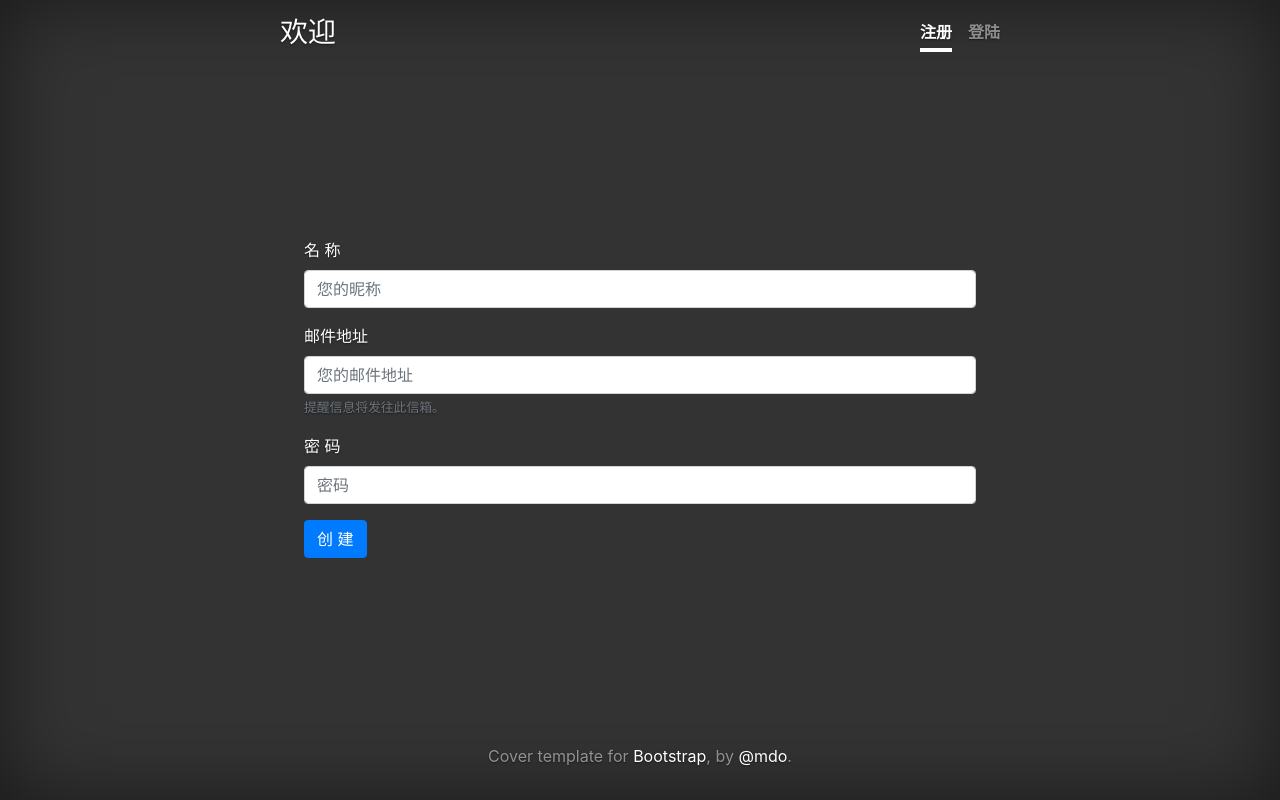
After one commit to joyc/currency_remind, a Flask app: page /register in a window 1280 px wide. The commit adds this page. Run offline with Flask 2, Linux system fonts and the light colour scheme; some libraries are stand-ins or nearby versions.

Commit message:
add register and login page

```diff
--- a/app.py
+++ b/app.py
@@ -1,7 +1,12 @@
-from flask import Flask, render_template
+from flask import Flask, render_template, request, session, redirect
 from modules.money import Money
+from modules.user import User
+from modules.database import Database
+
 
 app = Flask(__name__)
+app.secret_key = "test123"
+Database.initialize()
 
 
 @app.route('/')
@@ -10,5 +15,47 @@ def home():
     return render_template('home.html', money_dict=monen_dict, positon=positon)
 
 
+@app.route('/register', methods=['GET', 'POST'])
+def register():
+    if request.method == 'POST':
+        name = request.form['InputName']
+        email = request.form['InputEmail']
+        password = request.form['InputPassword']
+        result = User.register_user(name, email, password)
+        if result:
+            session['email'] = email
+            session['name'] = name
+            return redirect('/')
+        else:
+            message = "该电子信箱已存在。"
+            return render_template("register.html", message=message)
+    else:
+        return render_template("register.html")
+
+
+@app.route('/login', methods=['GET', 'POST'])
+def login():
+    if request.method == 'POST':
+        email = request.form['InputEmail']
+        password = request.form['InputPassword']
+        result = User.check_user(email, password)
+        if result:
+            session['email'] = email
+            session['password'] = password
+            return redirect('/')
+        else:
+            message = "邮箱或密码错误！"
+            return render_template('login.html', message=message)
+    else:
+        return render_template('login.html')
+
+
+@app.route('/logout')
+def logout():
+    session['email'] = None
+    session['password'] = None
+    return redirect('/')
+
+
 if __name__ == '__main__':
     app.run(debug=True)
--- a/modules/user.py
+++ b/modules/user.py
@@ -26,7 +26,7 @@ class User:
         return True
 
     def save_to_db(self):
-        Database.insert_many(collection="users", data=self.json())
+        Database.insert_one(collection="users", data=self.json())
 
     def json(self):
         return {
--- a/static/css/style.css
+++ b/static/css/style.css
@@ -39,7 +39,7 @@ body {
 }
 
 .cover-container {
-  max-width: 42em;
+  max-width: 47em;
 }
 
 
@@ -96,7 +96,15 @@ body {
   padding: .75rem 1.25rem;
   font-weight: 700;
 }
-
+.table {
+  width: 650px !important;
+}
+.table-dark {
+  text-align: left!important;
+}
+form {
+  text-align: left!important;
+}
 
 /*
  * Footer
--- a/templates/base.html
+++ b/templates/base.html
@@ -8,13 +8,13 @@
     <meta name="author" content="">
     <link rel="icon" href="../../../../favicon.ico">
 
-    <title>Cover Template for Bootstrap</title>
+    <title>{% block title %}{% endblock %}</title>
 
     <!-- Bootstrap core CSS -->
     {% include "html_reference.html" %}
 
     <!-- Custom styles for this template -->
-    <link href="cover.css" rel="stylesheet">
+
   </head>
 
   <body class="text-center">
@@ -22,11 +22,18 @@
     <div class="cover-container d-flex w-100 h-100 p-3 mx-auto flex-column">
       <header class="masthead mb-auto">
         <div class="inner">
-          <h3 class="masthead-brand">Cover</h3>
+          {% if session['email'] %}
+          <h3 class="masthead-brand">{{session['name']}}</h3>
+          {% else %}
+          <h3 class="masthead-brand">欢迎</h3>
+          {% endif %}
           <nav class="nav nav-masthead justify-content-center">
-            <a class="nav-link active" href="#">Home</a>
-            <a class="nav-link" href="#">Features</a>
-            <a class="nav-link" href="#">Contact</a>
+            {% if not session['email'] %}
+            <a class="nav-link active" href="{{ url_for('register') }}">注册</a>
+            <a class="nav-link" href="{{ url_for('login') }}">登陆</a>
+            {% else %}
+            <a class="nav-link" href="{{ url_for('logout') }}">退出</a>
+            {% endif %}
           </nav>
         </div>
       </header>
@@ -46,9 +53,6 @@
     <!-- Bootstrap core JavaScript
     ================================================== -->
     <!-- Placed at the end of the document so the pages load faster -->
-    <script src="https://code.jquery.com/jquery-3.3.1.slim.min.js" integrity="sha384-q8i/X+965DzO0rT7abK41JStQIAqVgRVzpbzo5smXKp4YfRvH+8abtTE1Pi6jizo" crossorigin="anonymous"></script>
-    <script>window.jQuery || document.write('<script src="../../assets/js/vendor/jquery-slim.min.js"><\/script>')</script>
-    <script src="../../assets/js/vendor/popper.min.js"></script>
-    <script src="../../dist/js/bootstrap.min.js"></script>
+
   </body>
 </html>
--- a/templates/home.html
+++ b/templates/home.html
@@ -1,7 +1,7 @@
 {% extends "base.html" %}
 
 {% block content %}
-<h1>汇率表</h1>
+<h4>汇率表</h4>
 <table class="table table-dark">
   <thead>
     <tr>
@@ -15,7 +15,7 @@
   <tbody>
   {% for position in range(0, 19) %}
     <tr>
-      <th>{{ money_dict[position].currency_cn }}</th>
+      <td><img src="https://www.findrate.tw/img/{{money_dict[position].currency}}.png">&nbsp;&nbsp;{{ money_dict[position].currency_cn }}</td>
       <td>{{ money_dict[position].cash_in }}</td>
       <td>{{ money_dict[position].cash_out }}</td>
       <td>{{ money_dict[position].sign_in }}</td>
--- a/templates/html_reference.html
+++ b/templates/html_reference.html
@@ -3,4 +3,7 @@
 <script src="https://cdnjs.cloudflare.com/ajax/libs/popper.js/1.14.3/umd/popper.min.js" integrity="sha384-ZMP7rVo3mIykV+2+9J3UJ46jBk0WLaUAdn689aCwoqbBJiSnjAK/l8WvCWPIPm49" crossorigin="anonymous"></script>
 <script src="https://stackpath.bootstrapcdn.com/bootstrap/4.1.3/js/bootstrap.min.js" integrity="sha384-ChfqqxuZUCnJSK3+MXmPNIyE6ZbWh2IMqE241rYiqJxyMiZ6OW/JmZQ5stwEULTy" crossorigin="anonymous"></script>
 
+
+
+
 <link rel="stylesheet" href="{{ url_for('static', filename='css/style.css') }}">
--- /dev/null
+++ b/templates/register.html
@@ -0,0 +1,21 @@
+{% extends "base.html" %}
+
+{% block content %}
+<form action="/register" method="post">
+  <div class="form-group">
+    <label for="InputName">名 称</label>
+    <input type="text" class="form-control" id="InputName" name="InputName" aria-describedby="namehelp" placeholder="您的昵称">
+  </div>
+  <div class="form-group">
+    <label for="InputEmail">邮件地址</label>
+    <input type="email" class="form-control" id="InputEmail" name="InputEmail" aria-describedby="emailHelp" placeholder="您的邮件地址">
+    <small id="emailHelp" class="form-text text-muted">提醒信息将发往此信箱。</small>
+  </div>
+  <div class="form-group">
+    <label for="InputPassword">密 码</label>
+    <input type="password" class="form-control" id="InputPassword" name="InputPassword" placeholder="密码" required="required">
+  </div>
+  <p>{{ message }}</p>
+  <button type="submit" class="btn btn-primary">创 建</button>
+</form>
+{% endblock %}
```
Also changed, not shown: templates/login.html (added, +17 -0 lines).
